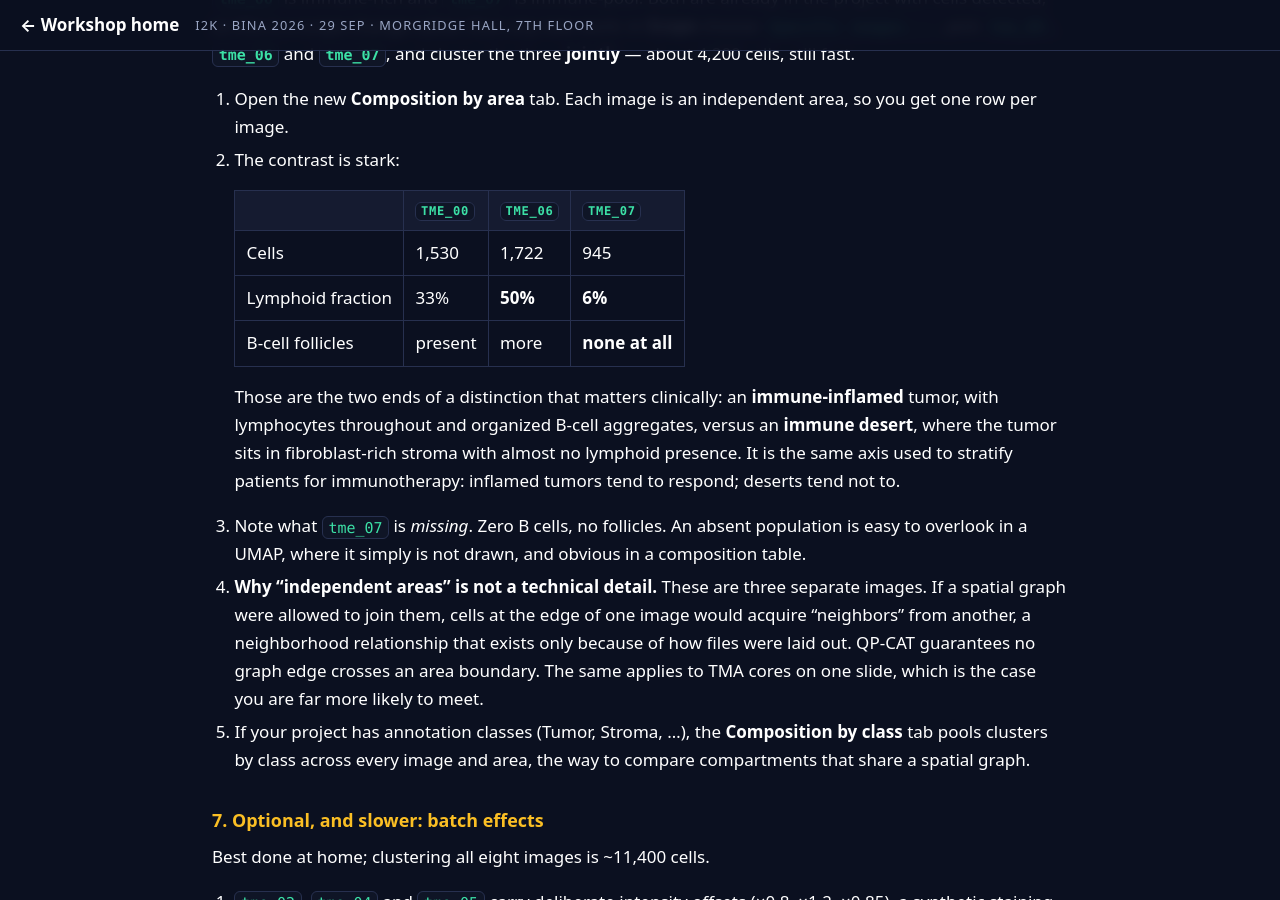
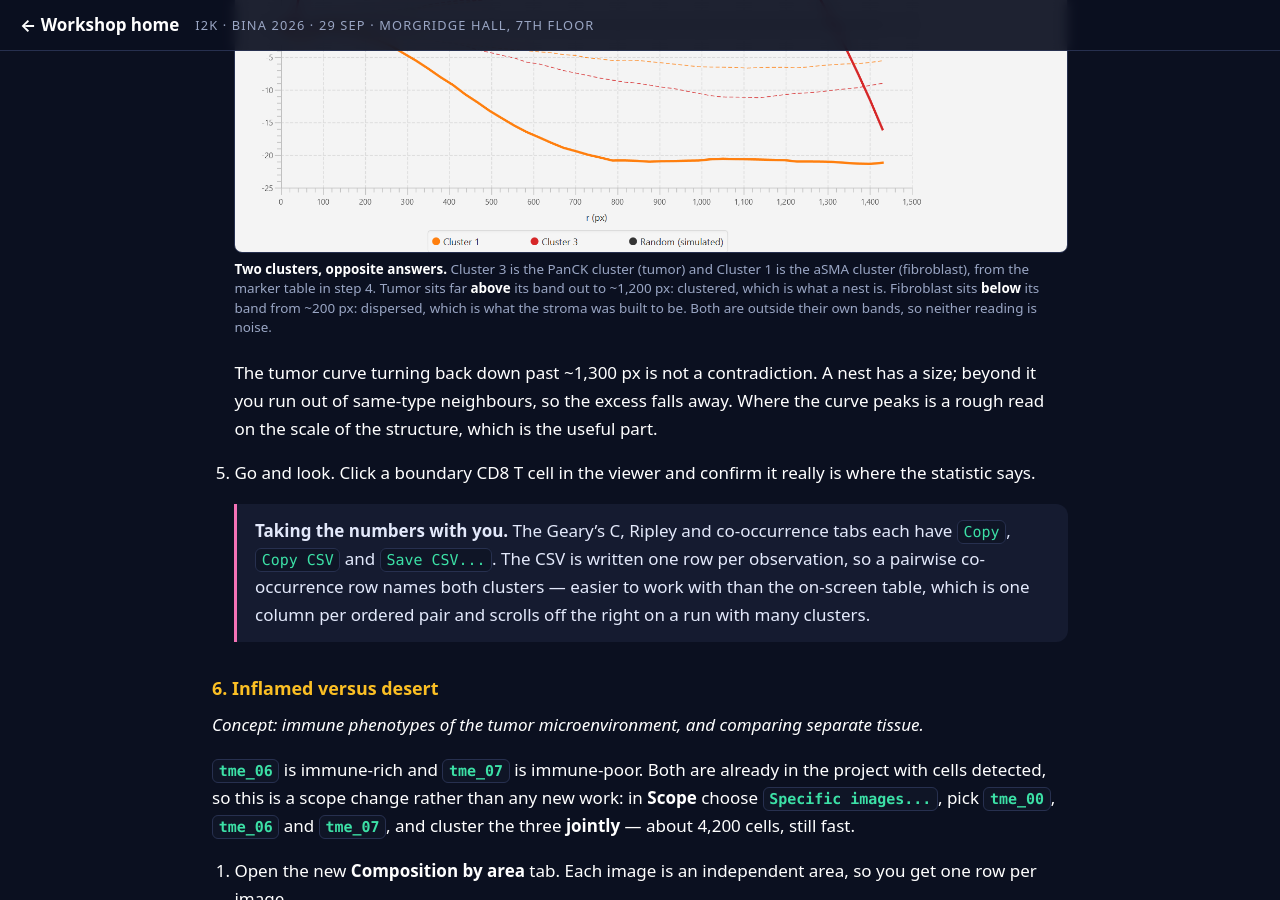
Before and after one commit to MichaelSNelson/BINA-I2K-2026-QuPath-Extensions, a Jekyll site: the page built from docs/03-qp-cat-cell-analysis-tools.md, in a window 1280 px wide and 900 px high, scrolled down 14903 px. Built offline with Jekyll 4.4.1, drawn with Linux system fonts in a browser that asks for light colours.

Commit message:
QP-CAT guide: a Ripley L figure showing clustered and dispersed side by side
Cluster 3 (PanCK, tumor) sits far above its band out to about 1,200 px;
Cluster 1 (aSMA, fibroblast) sits below its band from about 200 px. Both
outside their own bands, so neither is noise -- and they are the two
predictions INSTRUCTIONS.md says the dataset was built to produce: tumor grows
in nests, stroma is loosely and unevenly spaced.

It also shows the chart as it now behaves: two clusters ticked rather than
seven, and the Recommend 1 at a time hint under Show clusters.

Adds a note on the tumor curve turning back down past ~1,300 px, since that
looks like a contradiction and is not: a nest has a size, and past it you run
out of same-type neighbours. Where the curve peaks is a rough read on the scale
of the structure.

Renamed from 'ripley asma panck.png' -- spaces in an image path need
percent-encoding in the src attribute and are a standing trap.

Claude-Session: https://claude.ai/code/session_01TZFXuLKiz1DgbomrTgfDTw

```diff
--- a/docs/03-qp-cat-cell-analysis-tools.md
+++ b/docs/03-qp-cat-cell-analysis-tools.md
@@ -589,6 +589,21 @@ pathologist's read on whether an immune response has reached the tumor.
    > different chart here:** a dashed diagonal, with the curves read above or below it. That
    > run was computed before the simulated band existed, and a saved result keeps the numbers
    > it was saved with. Re-run the statistics to get the chart described above.
+
+   <div class="shots" markdown="0">
+   <figure>
+   <img src="../images/qp-cat/ripley-asma-panck.png" alt="The Ripley L tab plotted relative to random, with only Cluster 1 and Cluster 3 ticked in the Show clusters panel. Cluster 3, red, rises steeply to about plus 43 near a radius of 480 pixels, far above its dashed band, then falls and crosses below zero past about 1300 pixels. Cluster 1, orange, falls below its dashed band from about 200 pixels and flattens near minus 21. A black dashed line at zero is labelled Random (simulated).">
+   <figcaption><b>Two clusters, opposite answers.</b> Cluster 3 is the PanCK cluster (tumor)
+   and Cluster 1 is the aSMA cluster (fibroblast), from the marker table in step 4. Tumor sits
+   far <b>above</b> its band out to ~1,200 px: clustered, which is what a nest is. Fibroblast
+   sits <b>below</b> its band from ~200 px: dispersed, which is what the stroma was built to
+   be. Both are outside their own bands, so neither reading is noise.</figcaption>
+   </figure>
+   </div>
+
+   The tumor curve turning back down past ~1,300 px is not a contradiction. A nest has a
+   size; beyond it you run out of same-type neighbours, so the excess falls away. Where the
+   curve peaks is a rough read on the scale of the structure, which is the useful part.
 5. Go and look. Click a boundary CD8 T cell in the viewer and confirm it really is where the
     statistic says.
 
```
Also changed, not shown: images/qp-cat/ripley-asma-panck.png (added).
